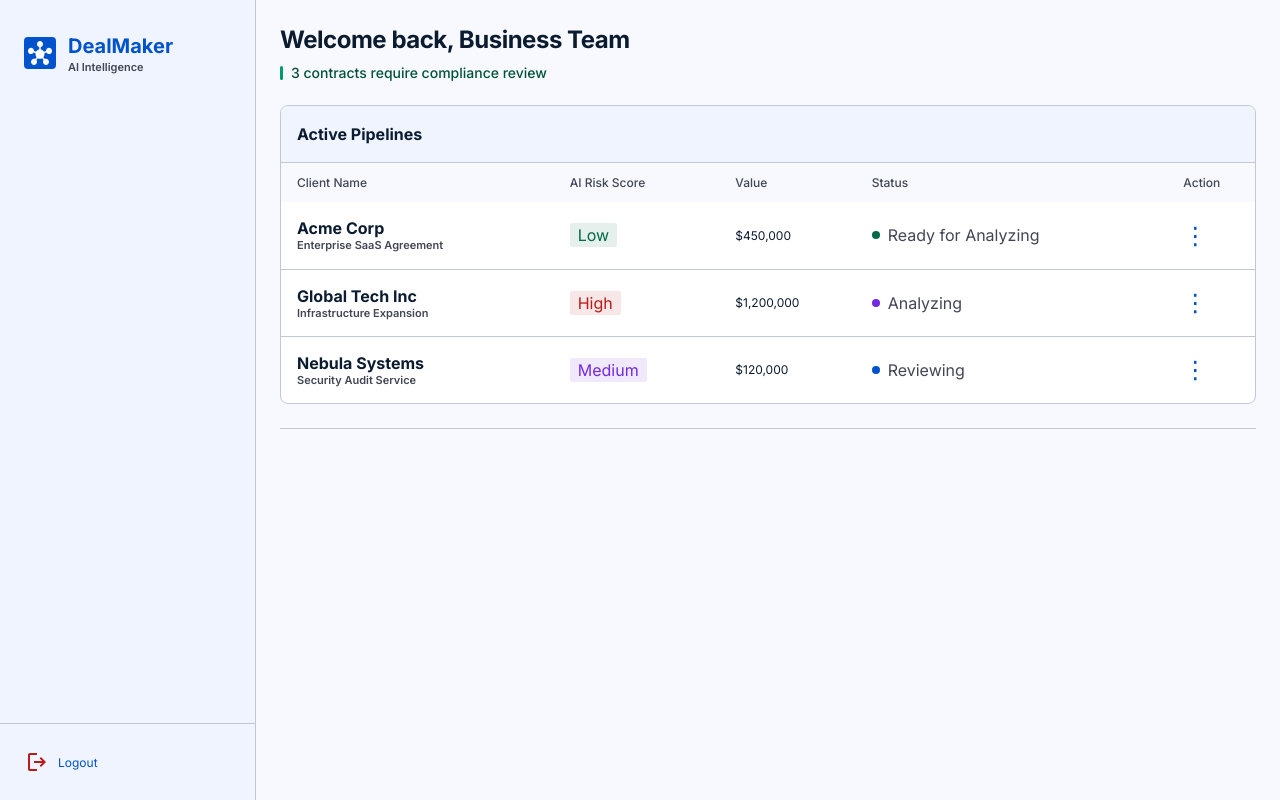
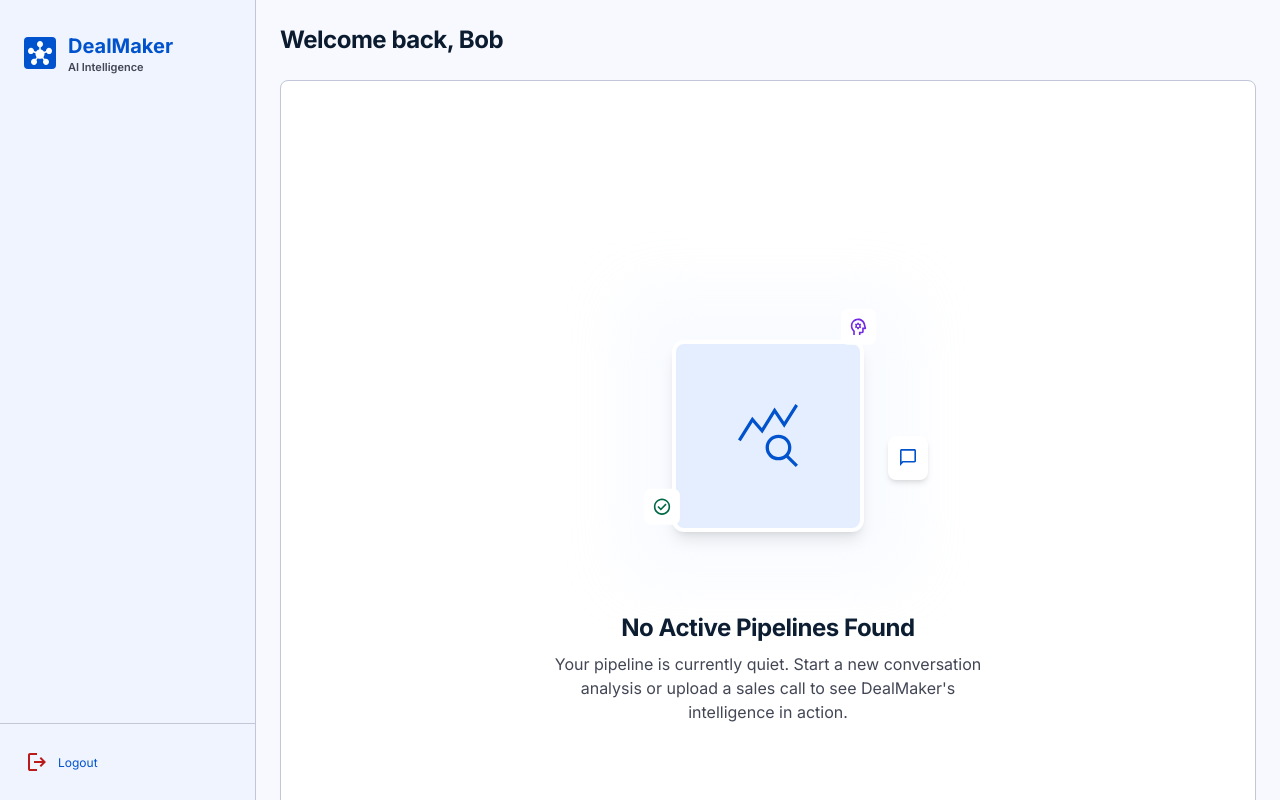
Before and after one commit to codekeng00/bbq-durian, a React (Vite) app in the folder web/: page /active-pipelines-business in a window 1280 px wide. Shown: the top 800 px of the page. Built offline with nearby package versions, Linux system fonts and the light colour scheme.

Commit message:
Render Business pending-review and history lists from context

```diff
--- a/web/src/pages/dashboard/ActivePipelinesBusinessPage.tsx
+++ b/web/src/pages/dashboard/ActivePipelinesBusinessPage.tsx
@@ -1,66 +1,26 @@
+import { useNavigate } from "react-router-dom";
 import AppSidebar from "../../components/AppSidebar";
-import DashboardSidebar from "../../components/DashboardSidebar";
 import EmptyPipelineState from "../../components/EmptyPipelineState";
+import { useDemoData } from "../../hooks/useDemoData";
 
-type Pipeline = {
-  client: string;
-  description: string;
-  risk: "low" | "medium" | "high";
-  riskLabel: string;
-  value: string;
-  status: string;
-  statusClassName: string;
-};
+export default function ActivePipelinesBusinessPage() {
+  const navigate = useNavigate();
+  const { deals } = useDemoData();
 
-const defaultPipelines: Pipeline[] = [
-  {
-    client: "Acme Corp",
-    description: "Enterprise SaaS Agreement",
-    risk: "low",
-    riskLabel: "Low",
-    value: "$450,000",
-    status: "Ready for Analyzing",
-    statusClassName: "ready",
-  },
-  {
-    client: "Global Tech Inc",
-    description: "Infrastructure Expansion",
-    risk: "high",
-    riskLabel: "High",
-    value: "$1,200,000",
-    status: "Analyzing",
-    statusClassName: "analysis",
-  },
-  {
-    client: "Nebula Systems",
-    description: "Security Audit Service",
-    risk: "medium",
-    riskLabel: "Medium",
-    value: "$120,000",
-    status: "Reviewing",
-    statusClassName: "",
-  },
-];
+  const pending = deals.filter((d) => d.status === "pending_business_review");
+  const history = deals.filter((d) => d.status === "approved" || d.status === "rejected");
 
-export default function ActivePipelinesBusinessPage({
-  pipelines = defaultPipelines,
-}: {
-  pipelines?: Pipeline[];
-}) {
-  if (pipelines.length === 0) {
+  if (pending.length === 0 && history.length === 0) {
     return (
-      <div className="dashboard-shell">
-        <DashboardSidebar brandTo="/active-pipelines-business-empty" />
-        <div className="main-area">
-          <header className="page-header">
-            <h1>Welcome back, Business Team</h1>
+      <>
+        <AppSidebar brandTo="/active-pipelines-business" />
+        <main className="app-main pipeline-main">
+          <header className="pipeline-heading">
+            <h1>Welcome back, Bob</h1>
           </header>
-          <main className="content-canvas">
-            <div className="page-spacer" aria-hidden="true"></div>
           <EmptyPipelineState titleId="business-empty-title" />
         </main>
-        </div>
-      </div>
+      </>
     );
   }
 
@@ -69,36 +29,37 @@ export default function ActivePipelinesBusinessPage({
       <AppSidebar brandTo="/active-pipelines-business" />
       <main className="app-main pipeline-main">
         <header className="pipeline-heading">
-          <h1>Welcome back, Business Team</h1>
-          <p className="review-notice">3 contracts require compliance review</p>
+          <h1>Welcome back, Bob</h1>
+          <p className="review-notice">{pending.length} proposal{pending.length === 1 ? "" : "s"} awaiting review</p>
         </header>
+
         <section className="pipeline-card">
-          <h2>Active Pipelines</h2>
+          <h2>Pending Review</h2>
+          {pending.length === 0 ? (
+            <p style={{ color: "#67748a" }}>No proposals awaiting review.</p>
+          ) : (
             <table className="pipeline-table">
               <thead>
                 <tr>
-                <th style={{ width: "28%" }}>Client Name</th>
-                <th style={{ width: "17%" }}>AI Risk Score</th>
-                <th style={{ width: "14%" }}>Value</th>
-                <th>Status</th>
-                <th style={{ width: "9%" }}>Action</th>
+                  <th style={{ width: "36%" }}>Client Name</th>
+                  <th style={{ width: "20%" }}>Value</th>
+                  <th>Subject</th>
+                  <th style={{ width: "12%" }}>Action</th>
                 </tr>
               </thead>
               <tbody>
-              {pipelines.map((pipeline) => (
-                <tr key={pipeline.client}>
+                {pending.map((deal) => (
+                  <tr
+                    key={deal.id}
+                    style={{ cursor: "pointer" }}
+                    onClick={() => navigate(`/contract-approval?dealId=${deal.id}`)}
+                  >
                     <td>
-                    <strong>{pipeline.client}</strong>
-                    <small>{pipeline.description}</small>
+                      <strong>{deal.extracted.clientName ?? "Untitled Client"}</strong>
                     </td>
+                    <td>${(deal.extracted.value ?? 0).toLocaleString()}</td>
                     <td>
-                    <span className={`risk ${pipeline.risk}`}>{pipeline.riskLabel}</span>
-                  </td>
-                  <td>{pipeline.value}</td>
-                  <td>
-                    <span className={`status ${pipeline.statusClassName}`.trim()}>
-                      {pipeline.status}
-                    </span>
+                      <small>{deal.email?.subject ?? ""}</small>
                     </td>
                     <td>
                       <span className="more">⋮</span>
@@ -107,7 +68,38 @@ export default function ActivePipelinesBusinessPage({
                 ))}
               </tbody>
             </table>
+          )}
         </section>
+
+        {history.length > 0 && (
+          <section className="pipeline-card" style={{ marginTop: "16px" }}>
+            <h2>History</h2>
+            <table className="pipeline-table">
+              <thead>
+                <tr>
+                  <th style={{ width: "36%" }}>Client Name</th>
+                  <th style={{ width: "20%" }}>Value</th>
+                  <th>Outcome</th>
+                </tr>
+              </thead>
+              <tbody>
+                {history.map((deal) => (
+                  <tr key={deal.id}>
+                    <td>
+                      <strong>{deal.extracted.clientName ?? "Untitled Client"}</strong>
+                    </td>
+                    <td>${(deal.extracted.value ?? 0).toLocaleString()}</td>
+                    <td>
+                      <span className={`status ${deal.status === "approved" ? "ready" : "high"}`}>
+                        {deal.status === "approved" ? "Approved" : "Rejected"}
+                      </span>
+                    </td>
+                  </tr>
+                ))}
+              </tbody>
+            </table>
+          </section>
+        )}
         <div className="pipeline-rule"></div>
       </main>
     </>
```
Lines whose indentation alone changed are shown as unchanged.
